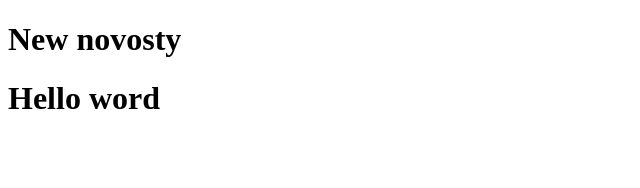
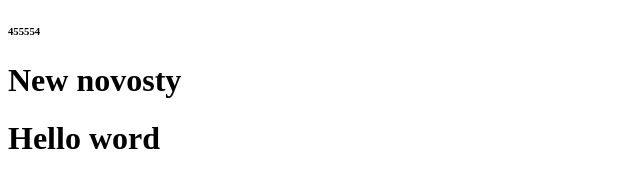
Before and after one commit to linorig/work, a plain HTML site: page index.html in a window 1280 px wide. Shown: the whole page, without its empty margins (0-640 px from the left). Drawn offline with Linux system fonts and the light colour scheme.

Commit message:
second form

```diff
--- a/index.html
+++ b/index.html
@@ -7,7 +7,7 @@
     <title>Document</title>
 </head>
 <body>
-
+    <H6>455554</H6>
     <h1>New novosty</h1>
     <h1>Hello word</h1>
     <script src="js/script.js"></script>
```
